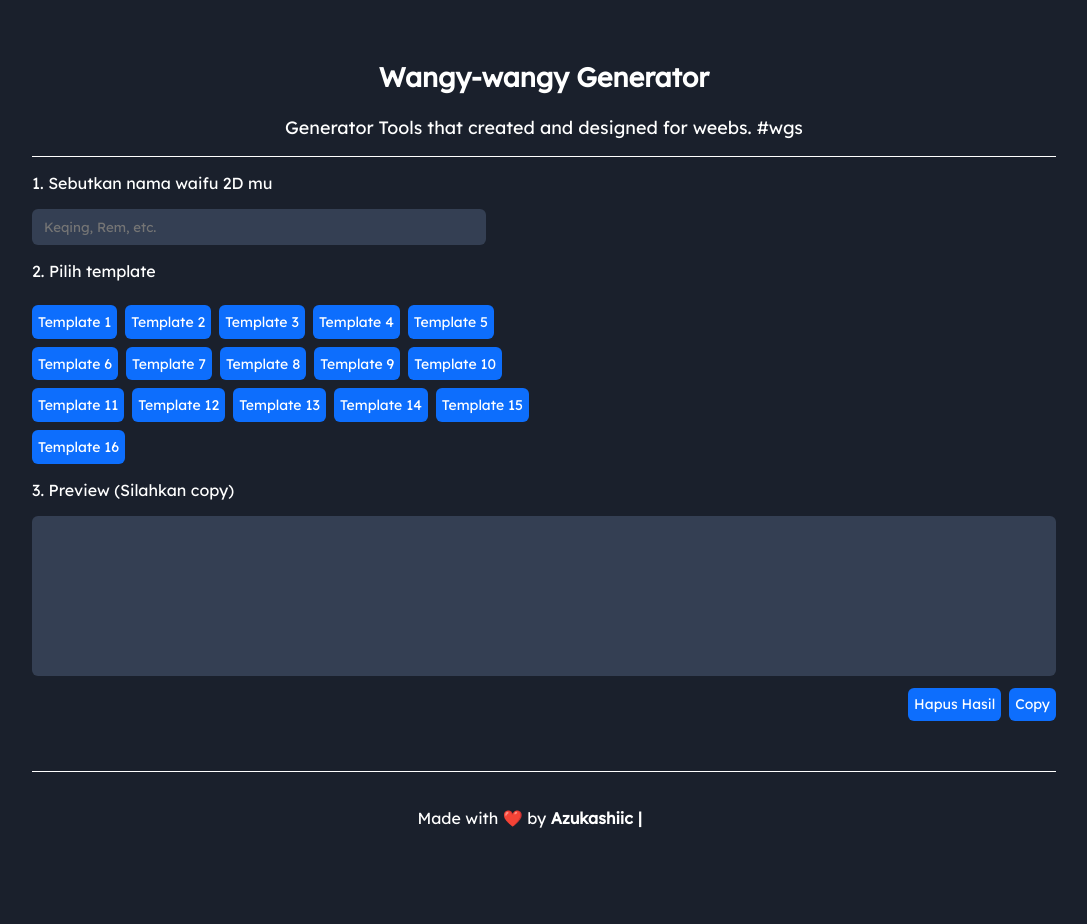
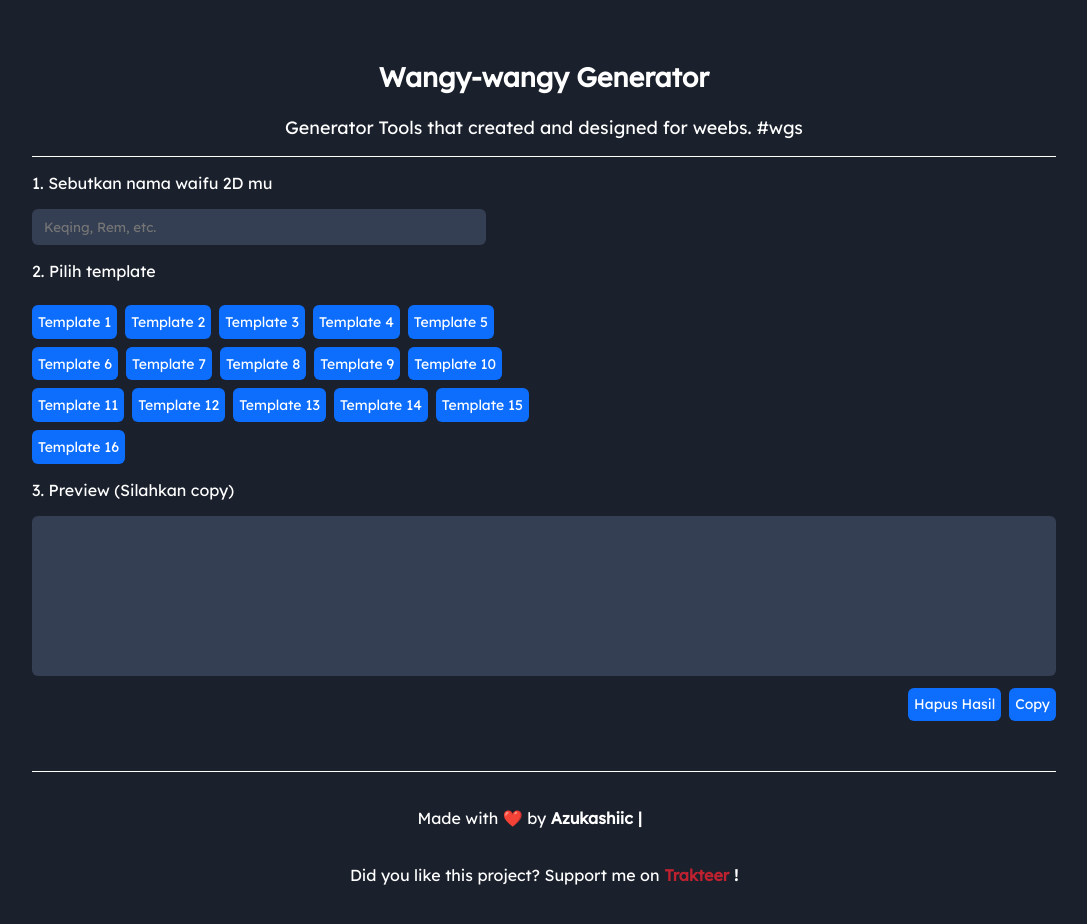
Before and after one commit to azukashi/wangy-wangy, a Vue app: page / in a window 1280 px wide. Shown: the top 924 px of the page, without its empty margins (96-1183 px from the left). Before the commit the page ends 892 px from the top, so only its background shows below. Built offline with nearby package versions, Linux system fonts and the light colour scheme; some icons are missing; what vue-sweetalert2 would draw is missing.

Commit message:
chore(footer): add support link

```diff
--- a/src/components/Footer.vue
+++ b/src/components/Footer.vue
@@ -12,11 +12,23 @@ export default {
     <footer>
         <div class="separator"></div>
         <Container>
-            <p>Made with ❤️ by <b>Azukashiic</b></p>
-            <span>|</span>
-            <a href="https://github.com/azukashi" target="_blank">
-                <Icon name="bxl:github" width="24" height="24" />
-            </a>
+            <div class="author">
+                <p>Made with ❤️ by <b>Azukashiic</b></p>
+                <span>|</span>
+                <a href="https://github.com/azukashi" target="_blank">
+                    <Icon name="bxl:github" width="24" height="24" />
+                </a>
+            </div>
+            <div class="support">
+                <p>Did you like this project? Support me on</p>
+                <a
+                    href="https://trakteer.id/azukashiic"
+                    style="height: auto !important; color: #be212f; font-weight: 700"
+                    target="_blank"
+                    >Trakteer</a
+                >
+                <span>!</span>
+            </div>
         </Container>
     </footer>
 </template>
@@ -31,9 +43,22 @@ footer {
     margin-top: auto;
     .container {
         display: flex;
+        flex-direction: column;
         align-items: center;
         justify-content: center;
         gap: 5px;
+        .author {
+            display: flex;
+            align-items: center;
+            justify-content: center;
+            gap: 5px;
+        }
+        .support {
+            display: flex;
+            align-items: center;
+            justify-content: center;
+            gap: 5px;
+        }
     }
     .separator {
         border-top: 1px solid $dark-text;
```
